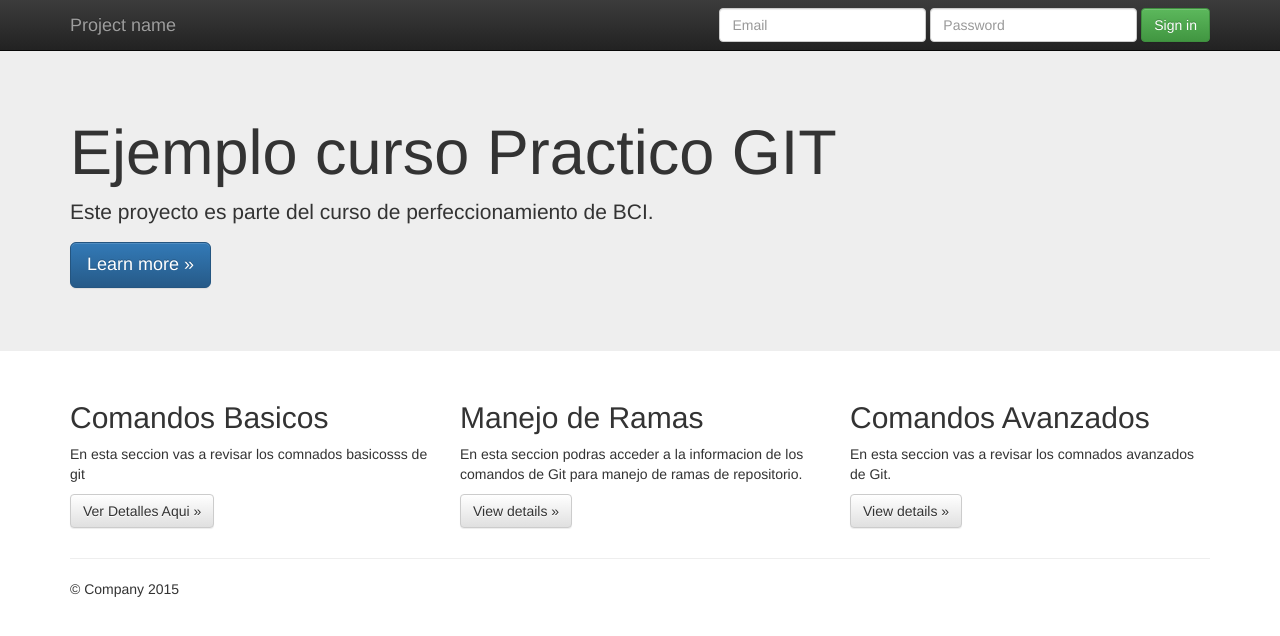
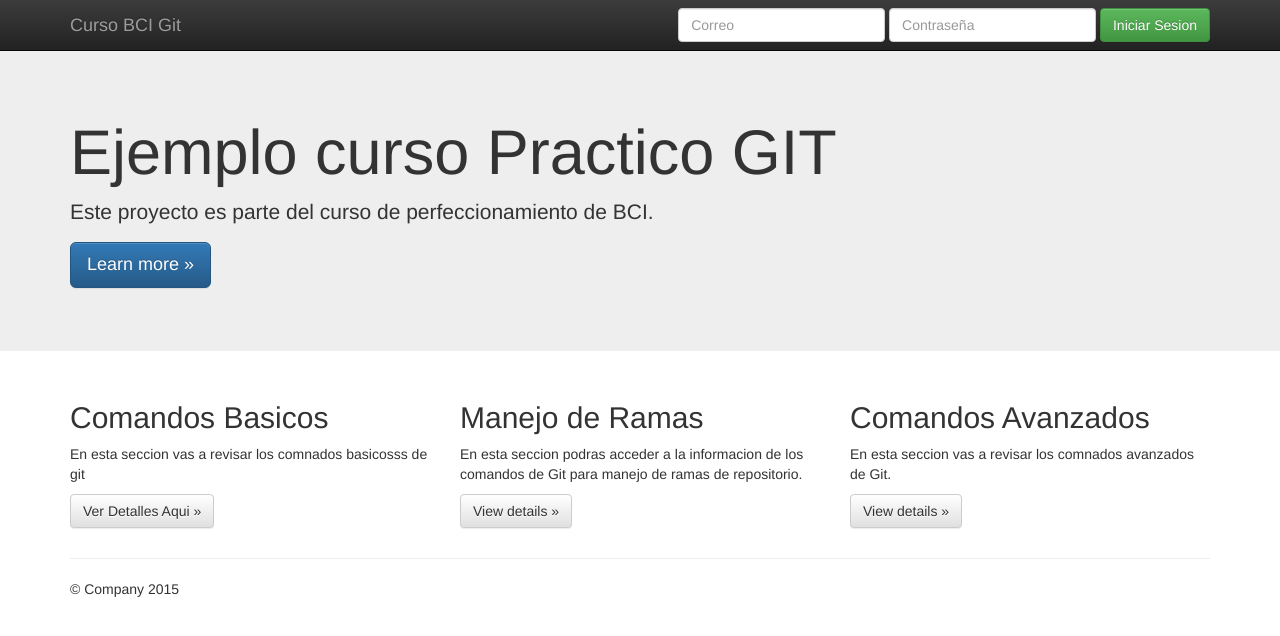
Before and after one commit to claudiaarancibia/CursoGitBCI, a plain HTML site: page index.html in a window 1280 px wide. Drawn offline with nearby package versions, Linux system fonts and the light colour scheme.

Commit message:
se agrega a sitio funcionalidad de inicio sesion

```diff
--- a/index.html
+++ b/index.html
@@ -36,17 +36,17 @@
             <span class="icon-bar"></span>
             <span class="icon-bar"></span>
           </button>
-          <a class="navbar-brand" href="#">Project name</a>
+          <a class="navbar-brand" href="#">Curso BCI Git</a>
         </div>
         <div id="navbar" class="navbar-collapse collapse">
           <form class="navbar-form navbar-right" role="form">
             <div class="form-group">
-              <input type="text" placeholder="Email" class="form-control">
+              <input type="text" placeholder="Correo" class="form-control">
             </div>
             <div class="form-group">
-              <input type="password" placeholder="Password" class="form-control">
+              <input type="password" placeholder="Contraseña" class="form-control">
             </div>
-            <button type="submit" class="btn btn-success">Sign in</button>
+            <button type="submit" class="btn btn-success">Iniciar Sesion</button>
           </form>
         </div><!--/.navbar-collapse -->
       </div>
```
